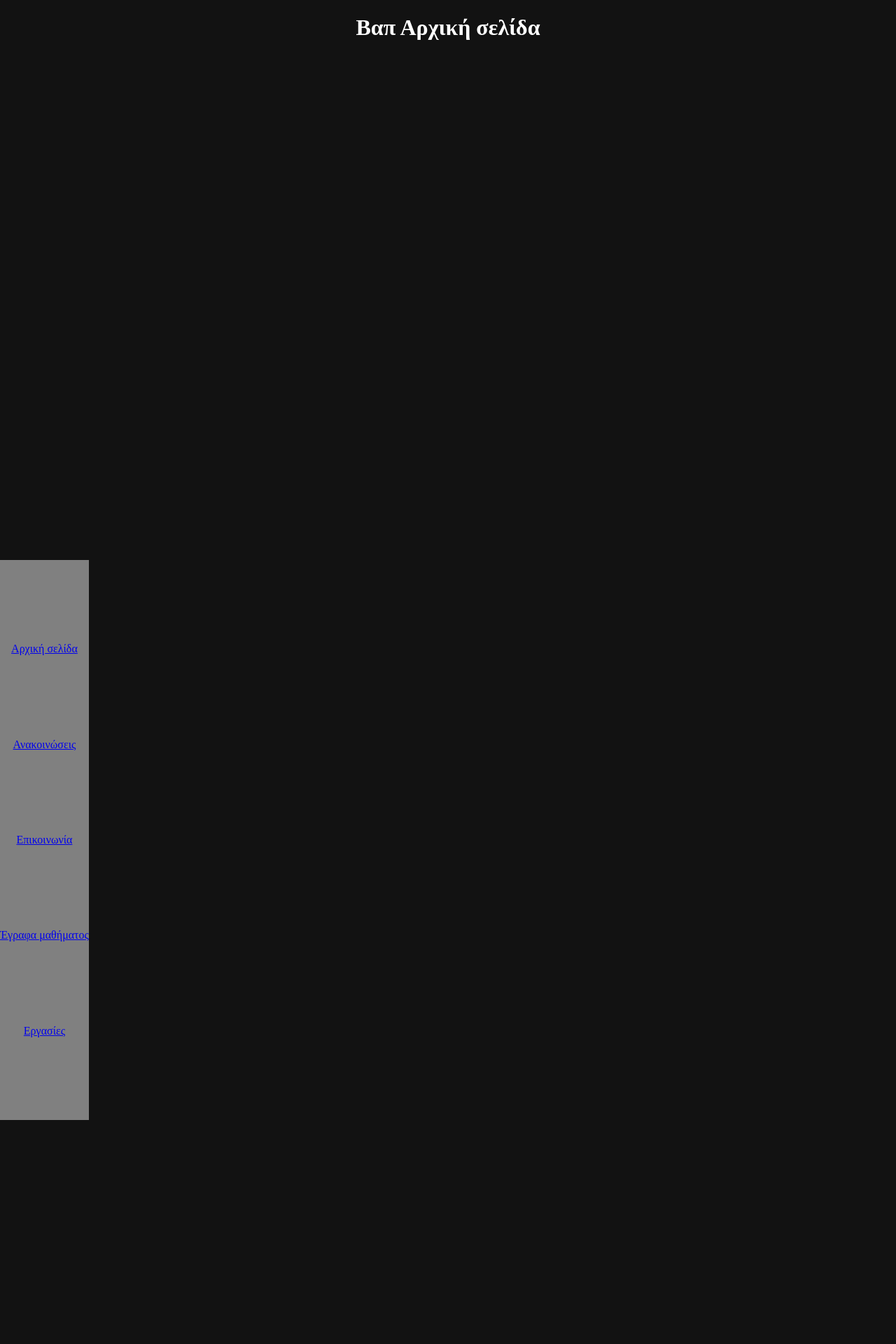
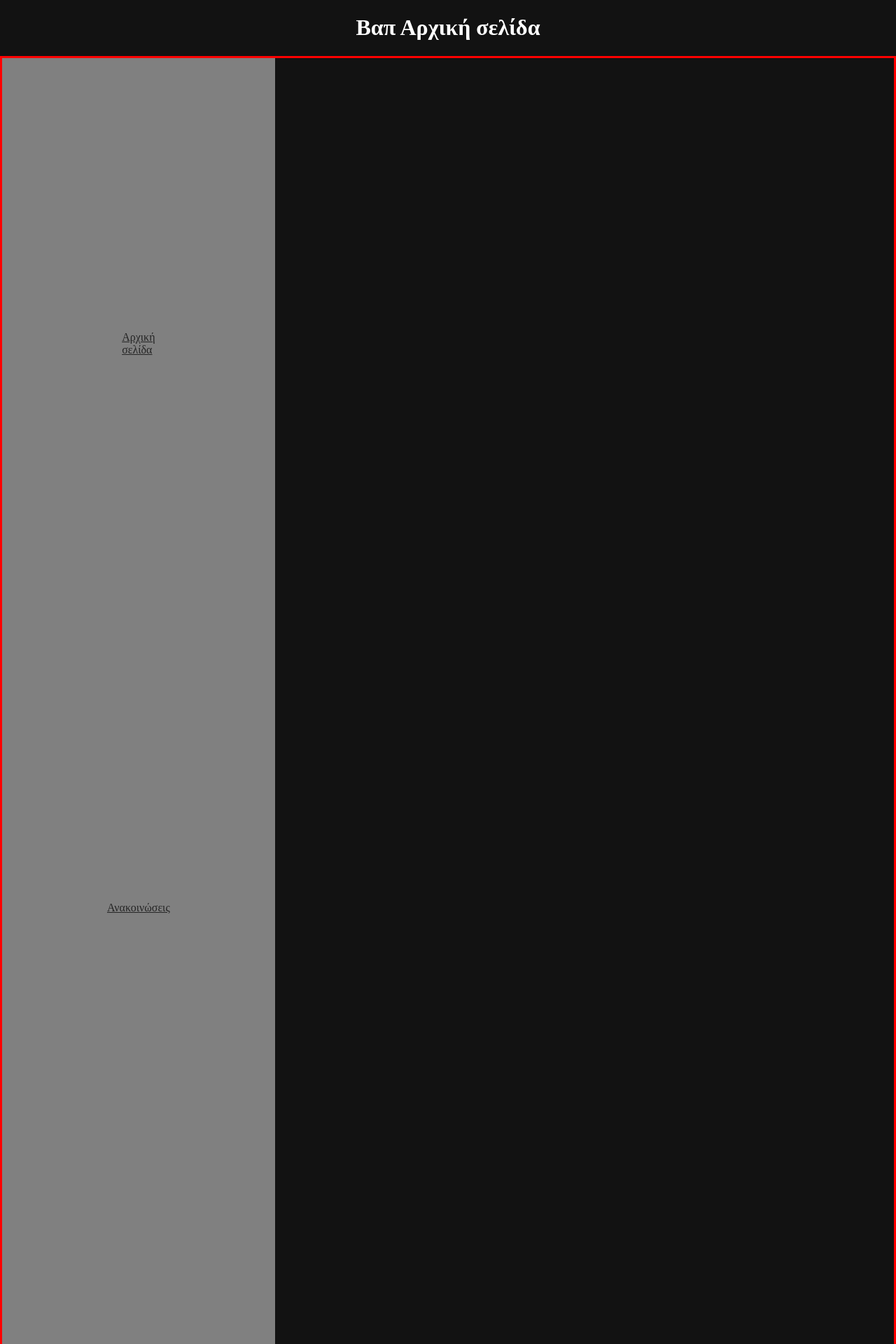
Before and after one commit to jimkalis16/HTML, a PHP site: page / in a window 1280 px wide. Shown: the top 1920 px of the page at 70% size. Before the commit the page ends 1600 px from the top, so only its background shows below. Run offline with PHP 8.4, Linux system fonts and the light colour scheme.

Commit message:
bugged af

```diff
--- a/index.css
+++ b/index.css
@@ -1,19 +1,10 @@
 body {
   background-color:#121212;
-    display: flex;
-    flex-direction: column;
-    align-items: center;
-    margin:0;
-    padding: 0;
-}
+  display: flex;
+  flex-direction: column;
+  margin:0;
+  padding: 0;
 
-.mainarea{
-  display:flex;
-	flex-direction:column;
-	align-items:center;
-	justify-contnet:center;
-  width:100%;
-	height:100vh;
 }
 
 h1{
@@ -21,17 +12,34 @@ h1{
 	text-align:center;
 }
 
+.mainarea{
+  display:flex;
+	align-items:center;
+	justify-contnet:right;
+  width:100%;
+	height:100%;
+    border: solid red;
+}
+
 #row{
     display:flex;
     overflow:hidden;
-    height:100vh;
-    width:100vw;
+    height:100%;
+    width:100%;
 }
 
 #container{
-  	display:flex;
+  display:flex;
 	flex-direction:column;
 	align-items:center;
 	justify-content:space-evenly;
   background-color:grey;
+  height:100%;
+  width:100%;
 }
+
+.chose{
+  color:#252525;
+  font-size:100%;
+  margin:100%;
+}
--- a/index.html
+++ b/index.html
@@ -9,12 +9,11 @@
 </head>
 
 <body>
+  <h1>
+    Βαπ Αρχική σελίδα
+  </h1>
+  <div id="row">
     <div class="mainarea">
-    <header>
-          <h1> Βαπ Αρχική σελίδα </h1>
-    </header>
-  </div>
-  <div id="row">
       <div id="container">
         <a class="chose" href="index.html">Αρχική σελίδα </a>
         <a class="chose" href="announcement.html">Ανακοινώσεις </a>
@@ -22,6 +21,13 @@
         <a class="chose" href="files.html">Έγραφα μαθήματος </a>
         <a class="chose" href="tasks">Εργασίες </a>
       </div>
+      <p class="info">
+        Καλοσηρθατε στο μαθημα βασικες αρχες προγραμματισμου στο μαθημα θα μαθετε γιατι ειναι λαθως επιλογη να
+        σπουδασετε εδω διοτι ενω το μαθημα ειναι πρωτου εξαμηνου ειναιενα απο τα ποιο δισκολα στην σχολη το μαθημα εχει
+        μια εργασια που πιανει 20% του βαθμου (καλη επιτυχια) μια εργσια που πρεπεινα παρετε βαση για να δωσετε
+        εργαστειριο και ενα εργαστειριο στο οποιο πρεπει να παρετε βαση για να μπορεσετε να δωσετε εξετασεις.
+      </p>
+    </div>
   </div>
 
 </body>
```
Lines whose indentation alone changed are shown as unchanged.
